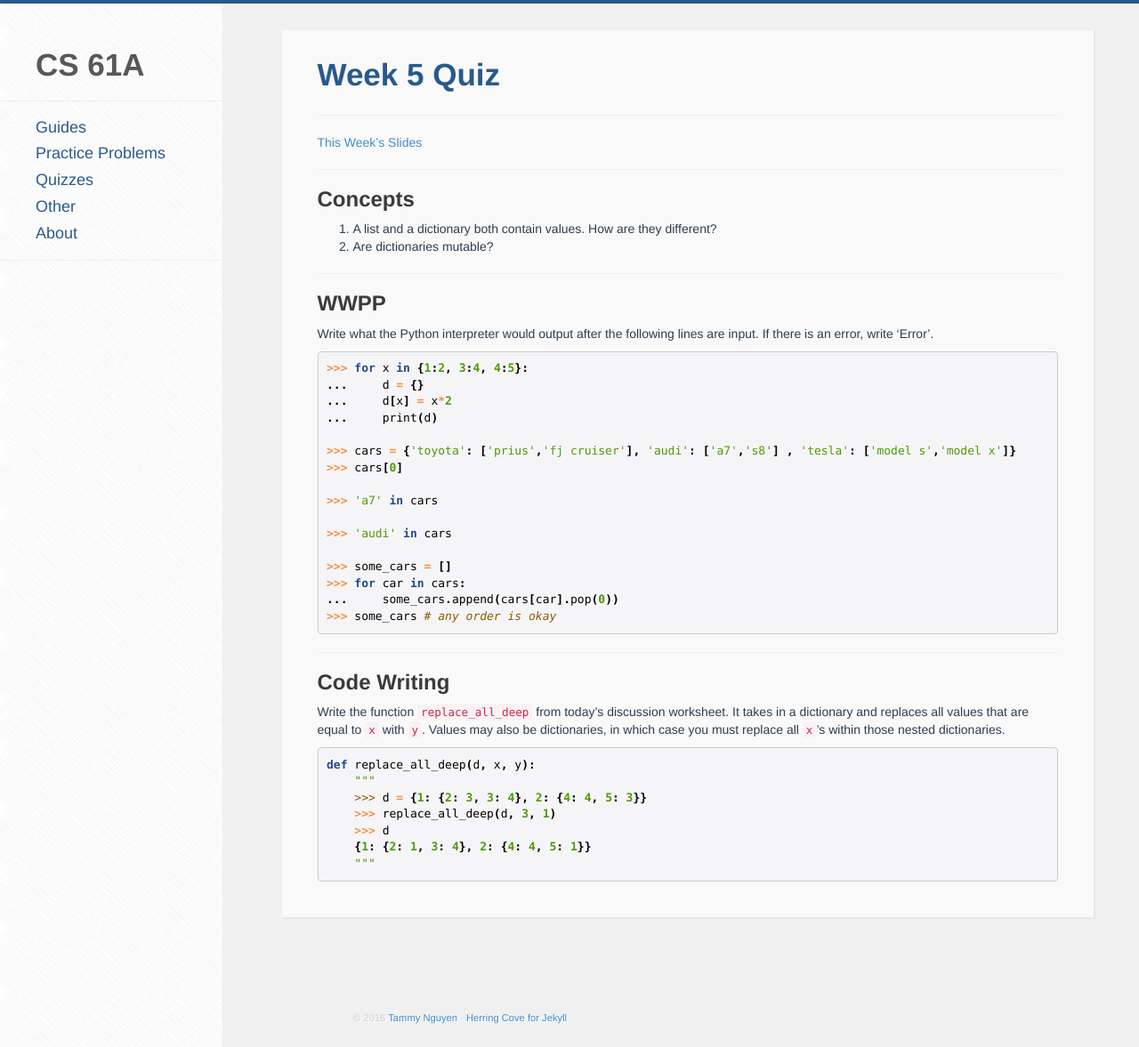
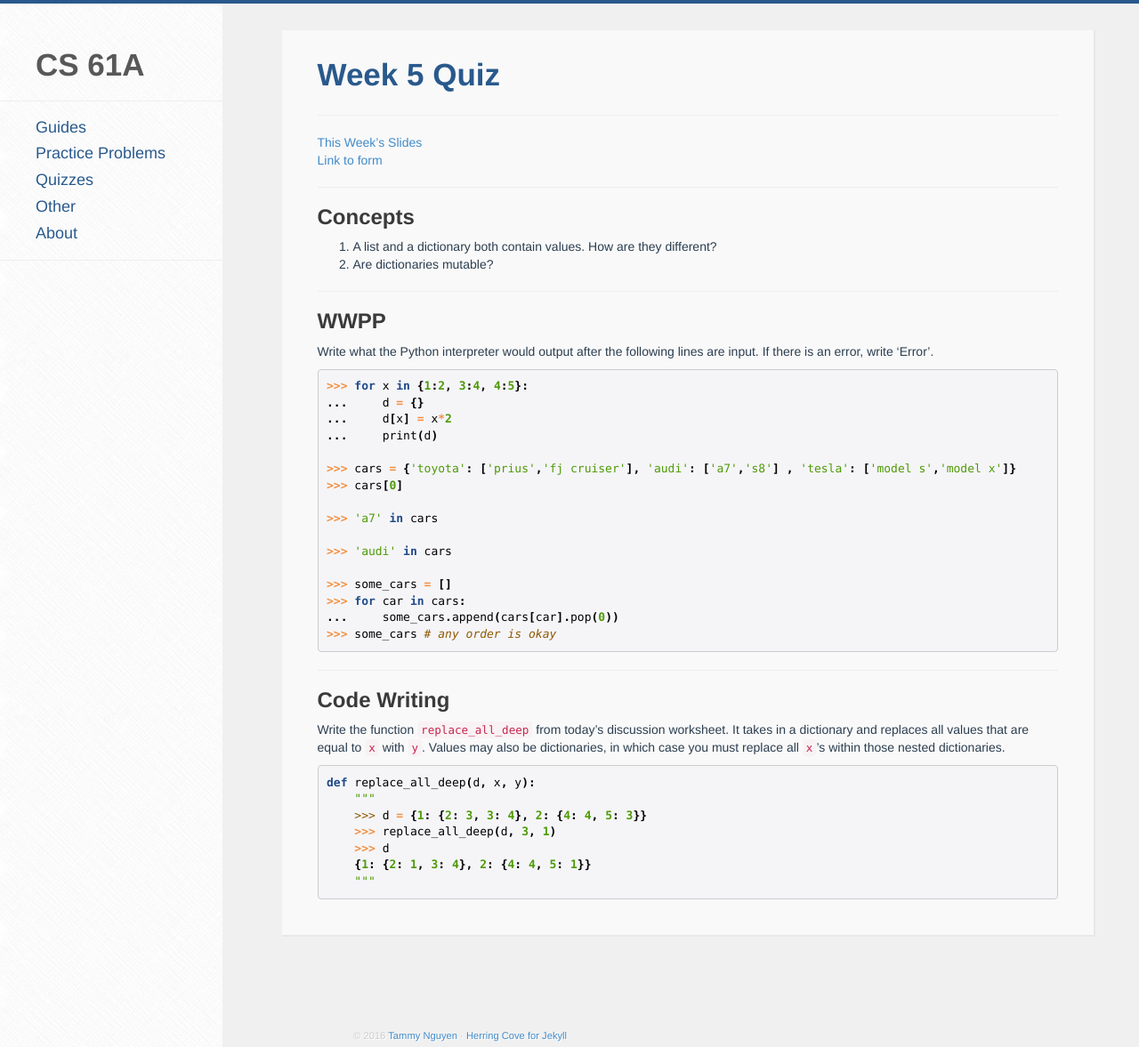
Before and after one commit to tammydonguyen/cs61a, a Jekyll site: the page built from quizzes/_posts/2015-08-04-quiz5.markdown, in a window 1280 px wide and 1177 px high. Shown: the whole window at 89% size. Built offline with Jekyll 4.4.1, drawn with Linux system fonts in a browser that asks for light colours; nearby versions of some CDN libraries.

Commit message:
Add link to form'

```diff
--- a/quizzes/_posts/2015-08-04-quiz5.markdown
+++ b/quizzes/_posts/2015-08-04-quiz5.markdown
@@ -6,6 +6,7 @@ categories: quizzes
 ---
 
 [This Week's Slides](https://docs.google.com/presentation/d/132hKvcz5OPqOiJfBFuOjTflGQzJS6_DGwCPsU0qUNo8/edit?usp=sharing)
+[Link to form](https://docs.google.com/a/berkeley.edu/forms/d/1Pj2oU_nOk7LV3oxGd32Qrk6ZaWlQDa_HZE_211K3Bd8/viewform)
 
 ---
 
```
Also changed, not shown: 1 other file.
